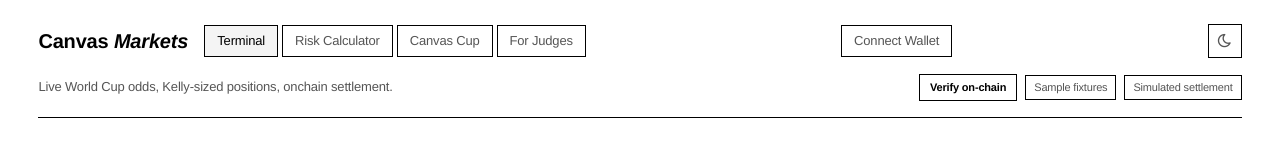
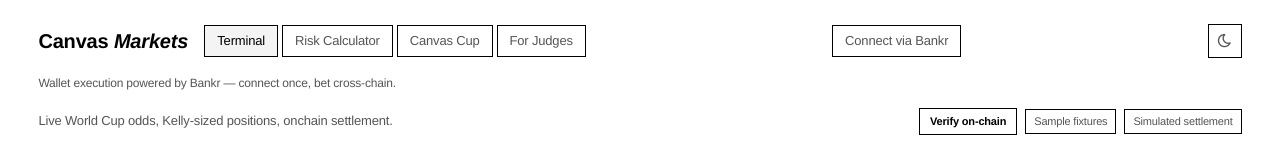
Before and after one commit to rosarkar/canvas-markets, a Next.js app: page / in a window 1280 px wide. Shown: the top 141 px of the page. Built offline with nearby package versions, Linux system fonts and the light colour scheme; no server answers.

Commit message:
fix: clarify Bankr wallet connection UX

```diff
--- a/components/Nav.tsx
+++ b/components/Nav.tsx
@@ -56,7 +56,7 @@ export default function Nav() {
           border: '0.5px solid var(--border)', color: 'var(--muted)', background: 'transparent', textDecoration: 'none',
         }}
       >
-        Connect Wallet
+        Connect via Bankr
       </a>
       <button
         onClick={toggle}
--- a/pages/index.tsx
+++ b/pages/index.tsx
@@ -216,6 +216,9 @@ export default function Home() {
 
       <div style={{ padding: '1.5rem clamp(1rem, 3vw, 3rem)' }}>
         <Nav />
+        <div style={{ fontSize: 12, color: 'var(--muted)', marginBottom: '1rem' }}>
+          Wallet execution powered by Bankr — connect once, bet cross-chain.
+        </div>
         <header style={{ display: 'flex', alignItems: 'baseline', gap: 12, marginBottom: '1.5rem', borderBottom: '1px solid var(--border)', paddingBottom: '1rem', flexWrap: 'wrap' }}>
           <span style={{ fontSize: 13, color: 'var(--muted)' }}>
             Live World Cup odds, Kelly-sized positions, onchain settlement.
```
